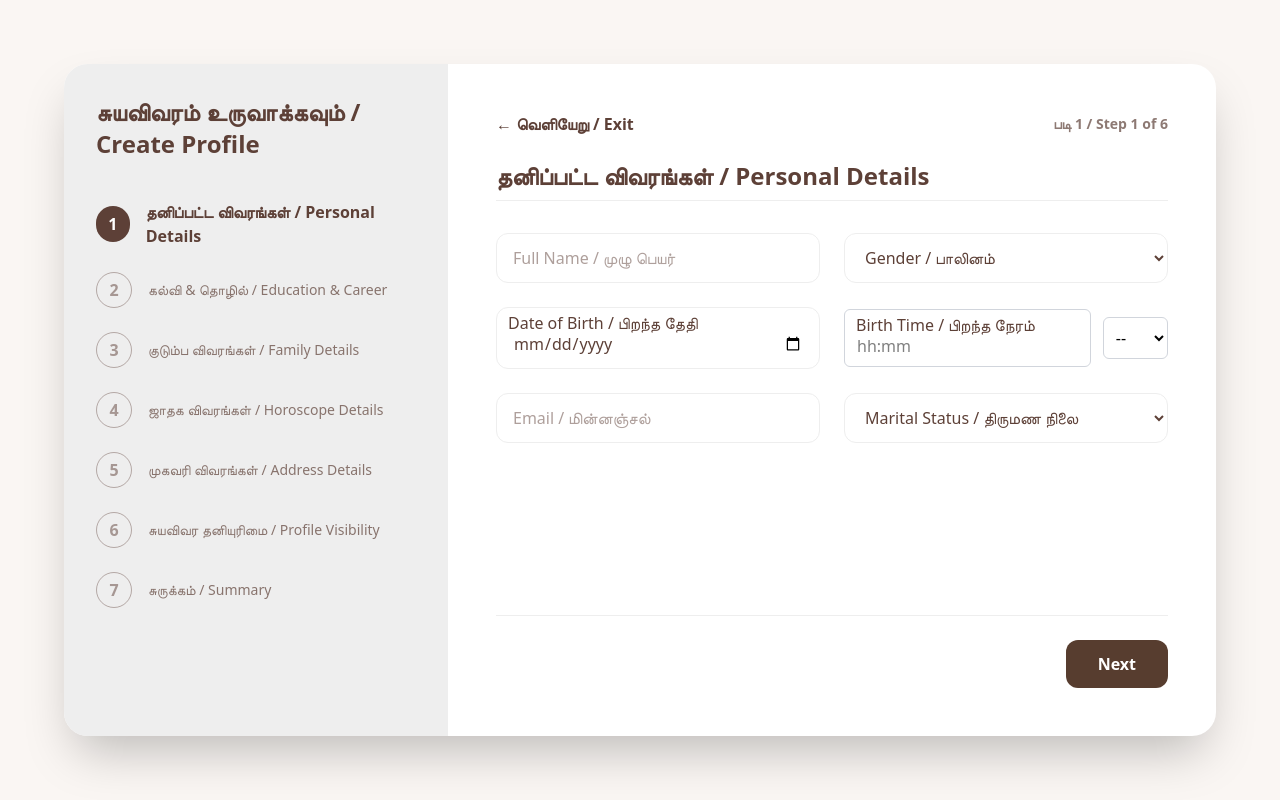
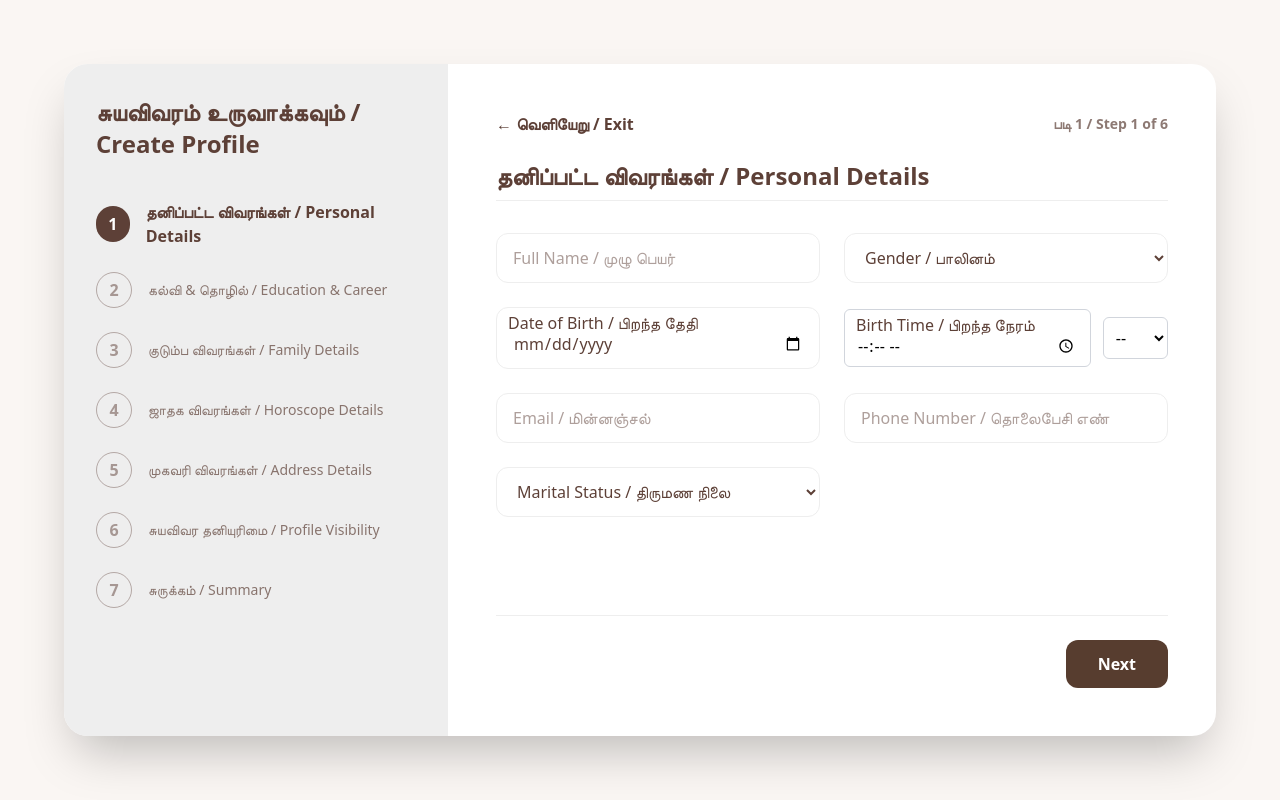
Before and after one commit to roacstech/Matrimony_frontend, a React app: page /form in a window 1280 px wide. Built offline with nearby package versions, Linux system fonts and the light colour scheme; the HTML template or start-up script is replaced by a standard one.

Commit message:
Work Location photo preview remarks connections card work location  Parents grandparents  House Residential Address

```diff
--- a/src/App.jsx
+++ b/src/App.jsx
@@ -29,7 +29,11 @@ function App()
       </Routes>
 
      <Toaster
-        position="top"
+  position="top-center"
+  containerStyle={{
+    top: "50%",
+    transform: "translateY(-50%)",
+  }}
   toastOptions={{
     duration: 1500,
     style: {
--- a/src/Data/form.js
+++ b/src/Data/form.js
@@ -13,6 +13,7 @@ export const useMatrimonyForm = () => {
     fullName: "",
     gender: "",
     dob: "",
+     phone: "",
     birthTime: "",
     maritalStatus: "",
     education: "",
@@ -40,7 +41,7 @@ export const useMatrimonyForm = () => {
      remarks: "",
   });
   const stepFields = [
-    ["fullName", "gender", "dob", "birthTime", "maritalStatus"],
+    ["fullName", "gender", "dob","phone","birthTime", "maritalStatus"],
     ["education", "occupation", "income"],
     ["father", "mother", "grandfather", "grandmother",  "motherSideGrandfather",
     "motherSideGrandmother", "siblings"],
--- a/src/components/admin/PendingForm.jsx
+++ b/src/components/admin/PendingForm.jsx
@@ -226,6 +226,7 @@ const PendingForms = () => {
                   value={selectedUser.maritalStatus}
                 />
                 <InfoRow label="Email" value={selectedUser.email} />
+                    <InfoRow label="Phone" value={selectedUser.phone} />
                 <InfoRow label="Income" value={selectedUser.income} />
                 <InfoRow label="Work Location" value={selectedUser.workLocation} />
                 <InfoRow label="Birth Place" value={selectedUser.birthPlace} />
--- a/src/components/user/ConnectionCard.jsx
+++ b/src/components/user/ConnectionCard.jsx
@@ -183,6 +183,12 @@ const ConnectionCard = () => {
                   icon="💼"
                   label="Work"
                   value={u.occupation}
+                  isAccent
+                />
+                  <DetailItem
+                  icon="💼"
+                  label="Worklocation"
+                  value={u.work_location}
                   isAccent
                 />
 
--- a/src/form/MatrimonyForm.jsx
+++ b/src/form/MatrimonyForm.jsx
@@ -133,6 +133,7 @@ const MatrimonyForm = () => {
                     min="1950-01-01"
                     max={new Date().toISOString().split("T")[0]}
                   />
+
                 </div>
 
 <div className="flex items-center gap-3">
@@ -144,12 +145,12 @@ const MatrimonyForm = () => {
     )}
 
     <input
-                      type="text" // ✅ CHANGE HERE
+      type="time"                // ✅ AUTO + MANUAL (keyboard)
       name="birthTime"
-                      placeholder="hh:mm" // ✅ 12 hours
       value={formData.birthTime}
       onChange={handleChange}
-                      className="w-full rounded-md border border-gray-300 px-3 pt-6 pb-2 focus:outline-none focus:ring-2 focus:ring-brown-500"
+      className="w-full rounded-md border border-gray-300 px-3 pt-6 pb-2
+                 focus:outline-none focus:ring-2 focus:ring-brown-500"
     />
   </div>
 
@@ -157,7 +158,7 @@ const MatrimonyForm = () => {
     name="birthPeriod"
     value={formData.birthPeriod}
     onChange={handleChange}
-                    className="w-20 rounded-md border border-gray-300 px-2 py-2 focus:outline-none focus:ring-2 focus:ring-brown-500"
+    className="w-20 rounded-md border border-gray-300 px-2 py-2"
   >
     <option value="">--</option>
     <option value="AM">AM</option>
@@ -173,6 +174,15 @@ const MatrimonyForm = () => {
                   value={formData.email}
                 />
 
+                 <input
+  className={input}
+  name="phone"
+  placeholder="Phone Number / தொலைபேசி எண்"
+  onChange={handleChange}
+  value={formData.phone}
+  type="tel"                 // ✅ phone input
+  maxLength={10}             // ✅ Indian number
+/>
                 <select
                   className={input}
                   name="maritalStatus"
@@ -514,6 +524,10 @@ const MatrimonyForm = () => {
                 <p>
                   <b>DOB:</b> {formData.dob}
                 </p>
+
+                  <p>
+                  <b>Phone:</b> {formData.phone}
+                </p>
                 <p>
                   <b>Birth Time:</b> {formData.birthPeriod}
                 </p>
@@ -603,7 +617,7 @@ const MatrimonyForm = () => {
             <button
               onClick={() => {
                 // 👉 Not last step → Next
-                if (currentStep !== 5) {
+                if (currentStep !== 6) {
                   nextStep();
                   return;
                 }
@@ -655,7 +669,7 @@ const MatrimonyForm = () => {
               }}
               className="px-8 py-3 bg-[#573D2F] text-white rounded-xl font-bold hover:bg-[#5D4037] transition-all"
             >
-              {currentStep === 5 ? "Submit" : "Next"}
+              {currentStep === 6 ? "Submit" : "Next"}
             </button>
           </div>
         </div>
```
Lines whose indentation alone changed are shown as unchanged.
